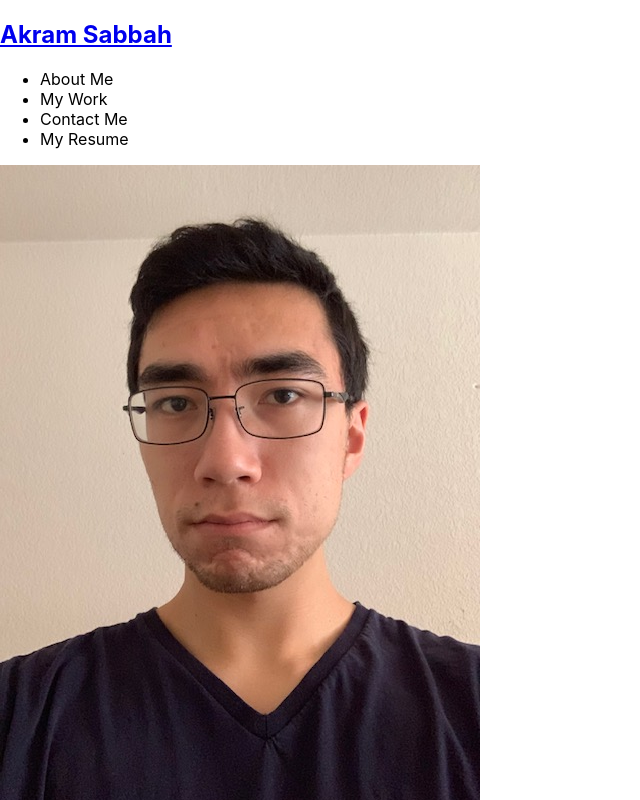
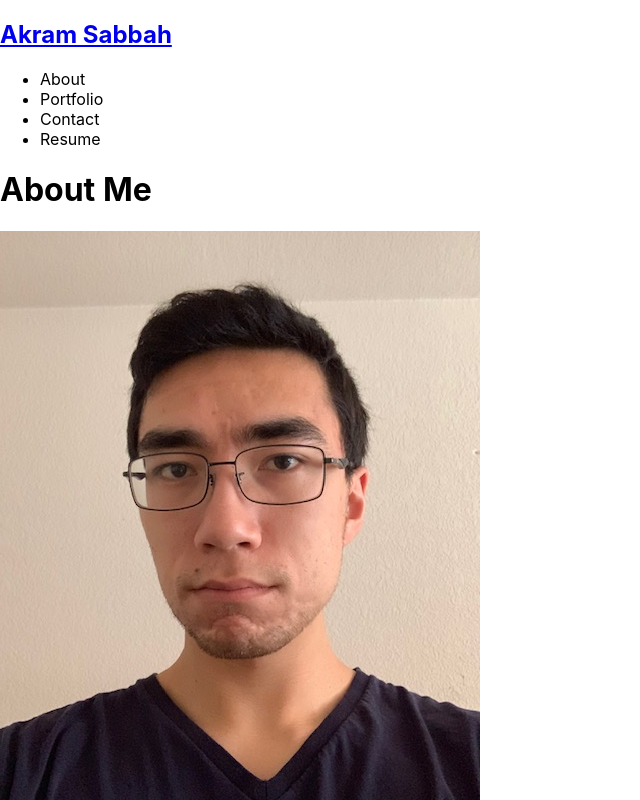
Before and after one commit to akramsabbah9/react-portfolio, a React (Create React App) app: page / in a window 1280 px wide. Shown: the top 800 px of the page, without its empty margins (0-640 px from the left). Built offline with nearby package versions, Linux system fonts and the light colour scheme.

Commit message:
set h1 and edited navbar elements

```diff
--- a/src/components/Header/index.js
+++ b/src/components/Header/index.js
@@ -4,10 +4,13 @@ import Nav from "../Nav";
 
 function Header({ sections, current, setCurrent }) {
     return (
-        <header>{/*TODO: flex*/}
-            <h2><a href="/">Akram Sabbah</a></h2>
-            <Nav sections={sections} current={current} setCurrent={setCurrent} />
-        </header>
+        <>
+            <header>{/*TODO: flex*/}
+                <h2><a href="/">Akram Sabbah</a></h2>
+                <Nav sections={sections} current={current} setCurrent={setCurrent} />
+            </header>
+            <h1>{current.title}</h1>
+        </>
     );
 }
 
--- a/src/components/Nav/index.js
+++ b/src/components/Nav/index.js
@@ -12,7 +12,7 @@ function Nav(props) {
                     <li
                         key={section.name}
                     >
-                        <span onClick={() => setCurrent(section)}>{section.title}</span>
+                        <span onClick={() => setCurrent(section)}>{section.name}</span>
                     </li>
                 ))}
             </ul>
```
